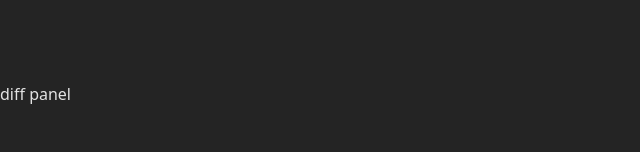
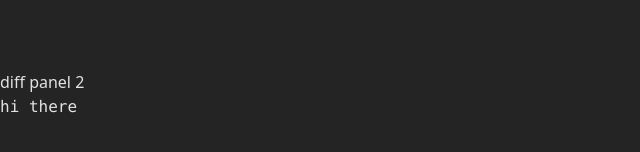
Before and after one commit to babyjazz/git-diff-ui, a React (Vite) app: page / in a window 1280 px wide. Shown: the part 306-458 px from the top of the page, without its empty margins (0-640 px from the left). Built offline with nearby package versions, Linux system fonts and the light colour scheme.

Commit message:
test code

```diff
--- a/src/components/diff-panel/index.tsx
+++ b/src/components/diff-panel/index.tsx
@@ -1,7 +1,8 @@
 export default function DiffPanel() {
   return (
     <div>
-      <div>diff panel</div>
+      <div>diff panel 2</div>
+      <code>hi there</code>
     </div>
   )
 }
```
